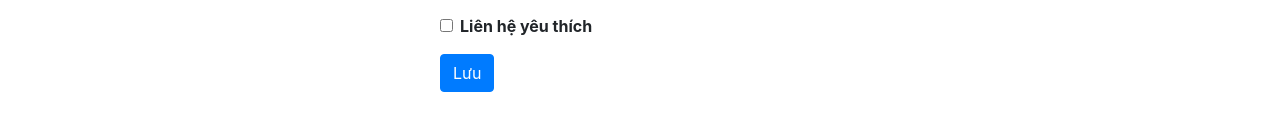
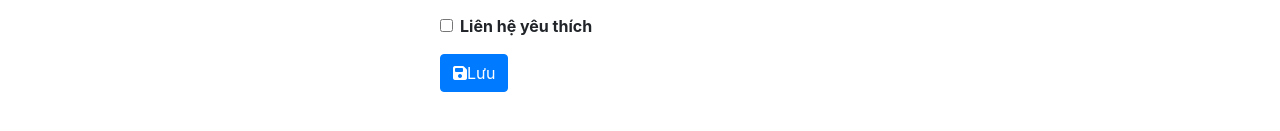
Before and after one commit to NguyenThiHueMinhB1910411/-CT449_PTUDW_Contactbook_frontend_LAB3_4, a Vue app: page /add in a window 1280 px wide. Shown: the part 441-572 px from the top of the page. Built offline with nearby package versions, Linux system fonts and the light colour scheme.

Commit message:
Tao trang cap nhat lien he

```diff
--- a/src/components/ContactForm.vue
+++ b/src/components/ContactForm.vue
@@ -84,8 +84,10 @@ export default {
         </div>
 
         <div class="form-group">
-            <button class="btn btn-primary">Lưu</button>
+            <button class="btn btn-primary">
+                <i class="fas fa-save"></i>Lưu</button>
             <button v-if="contactLocal._id" type="button" class="ml-2 btn btn-danger" @click="deleteContact">
+                <i class="fas fa-trash"></i>
                 Xóa
             </button>
         </div>
--- a/src/views/ContactBook.vue
+++ b/src/views/ContactBook.vue
@@ -44,9 +44,10 @@
                     </span>
 
                 </router-link>
-
             </div>
         </div>
+
+
 
     </div>
 </template>
```
Also changed, not shown: src/views/ContactEdit.vue (line endings or trailing spaces).
